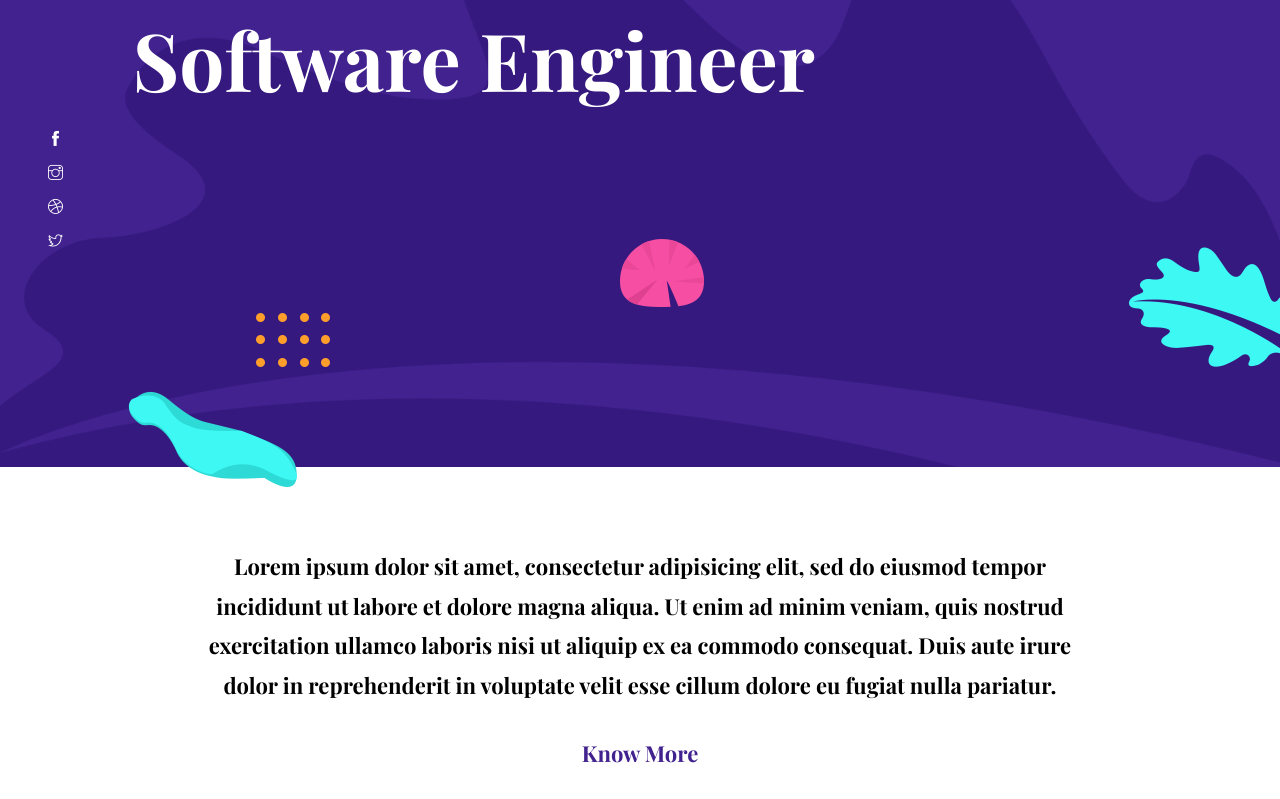
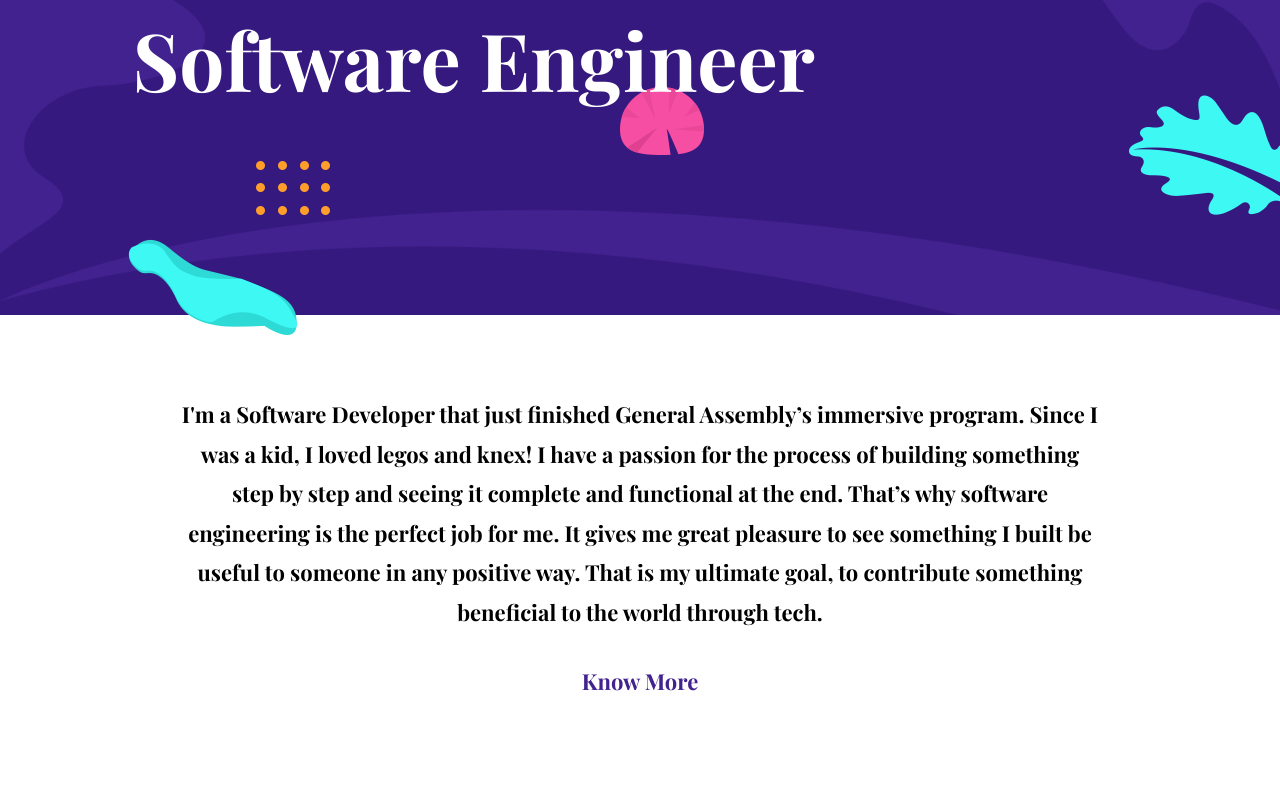
Before and after one commit to victordevera24/victordevera24.github.io, a plain HTML site: page index.html in a window 1280 px wide. Shown: the part 481-1280 px from the top of the page. Drawn offline with nearby package versions, Linux system fonts and the light colour scheme.

Commit message:
adding bio and removed social network icons

```diff
--- a/index.html
+++ b/index.html
@@ -122,12 +122,12 @@ FACEBOOK: https://www.facebook.com/themefisher
     <img src="images/illustrations/leaf-cyan-2.png" alt="bg-shape">
   </div>
   <!-- social icon -->
-  <ul class="list-unstyled ml-5 mt-3 position-relative zindex-1">
+  <!-- <ul class="list-unstyled ml-5 mt-3 position-relative zindex-1">
     <li class="mb-3"><a class="text-white" href="https://themefisher.com/"><i class="ti-facebook"></i></a></li>
     <li class="mb-3"><a class="text-white" href="https://themefisher.com/"><i class="ti-instagram"></i></a></li>
     <li class="mb-3"><a class="text-white" href="https://themefisher.com/"><i class="ti-dribbble"></i></a></li>
     <li class="mb-3"><a class="text-white" href="https://themefisher.com/"><i class="ti-twitter"></i></a></li>
-  </ul>
+  </ul> -->
   <!-- /social icon -->
 </section>
 <!-- /hero area -->
@@ -137,10 +137,8 @@ FACEBOOK: https://www.facebook.com/themefisher
   <div class="container">
     <div class="row">
       <div class="col-lg-10 mx-auto text-center">
-        <p class="font-secondary paragraph-lg text-dark">Lorem ipsum dolor sit amet, consectetur adipisicing elit, sed
-          do eiusmod tempor incididunt ut labore et dolore magna aliqua. Ut enim ad minim veniam, quis nostrud
-          exercitation ullamco laboris nisi ut aliquip ex ea commodo consequat. Duis aute irure dolor in reprehenderit
-          in voluptate velit esse cillum dolore eu fugiat nulla pariatur.</p>
+        <p class="font-secondary paragraph-lg text-dark">I'm a Software Developer that just finished General Assembly’s immersive program. Since I was a kid, I loved legos and knex! I have a passion for the process of building something step by step and seeing it complete and functional at the end. That’s why software engineering is the perfect job for me. It gives me great pleasure to see something I built be useful to someone in any positive way. That is my ultimate goal, to contribute something beneficial to the world through tech.
+        </p>
         <a href="about.html" class="btn btn-transparent">know more</a>
       </div>
     </div>
```
